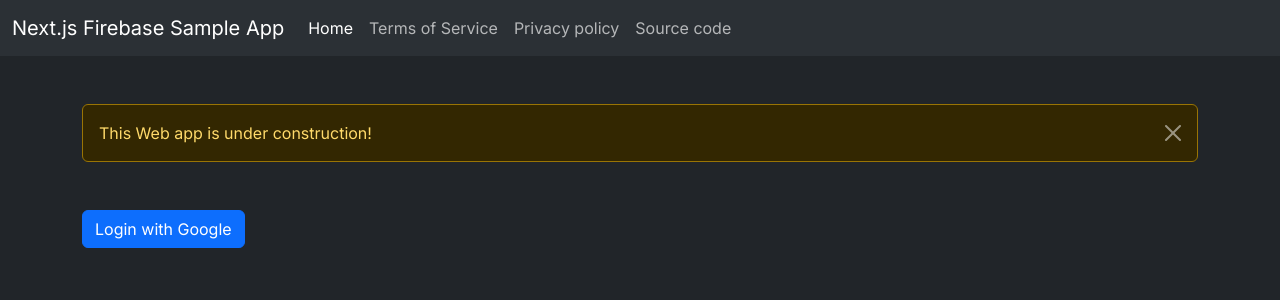
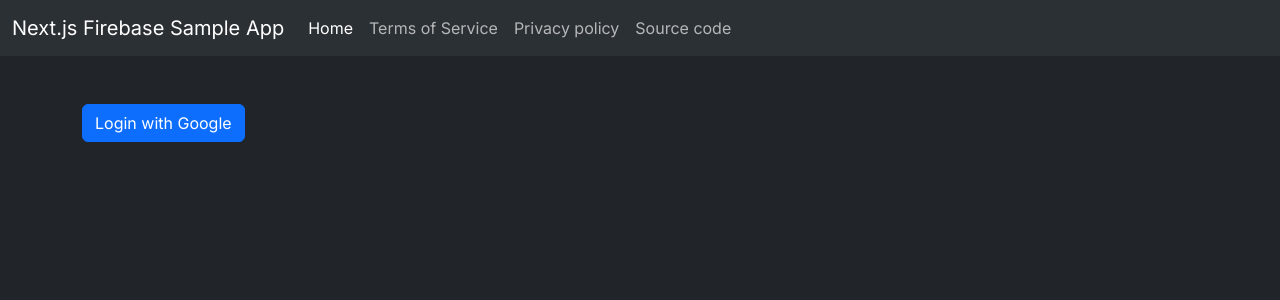
Before and after one commit to haru52/next-firebase-sample-app, a Next.js app: page / in a window 1280 px wide. Shown: the top 300 px of the page. Built offline with nearby package versions, Linux system fonts and the light colour scheme; no server answers.

Commit message:
chore: remove alert

```diff
--- a/app/layout.tsx
+++ b/app/layout.tsx
@@ -2,7 +2,6 @@
 import './globals.css';
 import type { Metadata } from 'next';
 import { Inter } from 'next/font/google';
-import Alert from '@/components/alert';
 import ClientParent from '@/components/client-parent';
 import Header from '@/components/header';
 import StateProvider from '@/components/state-provider';
@@ -26,10 +25,7 @@
         <html lang="en" data-bs-theme="dark">
           <body className={inter.className}>
             <Header />
-            <main className="container">
-              <Alert />
-              {children}
-            </main>
+            <main className="container">{children}</main>
           </body>
         </html>
       </ClientParent>
```
